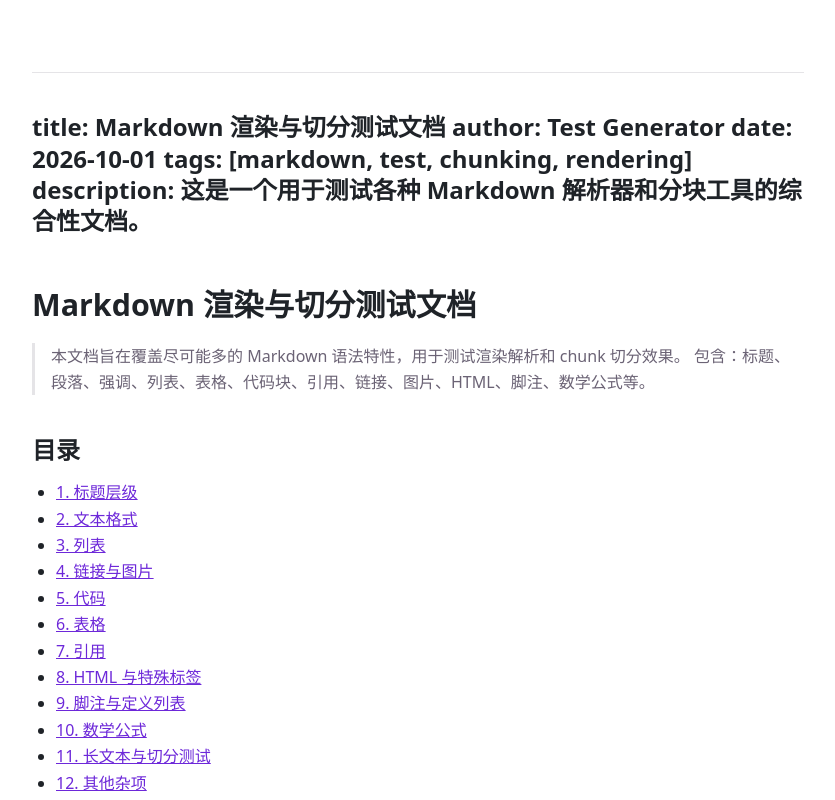
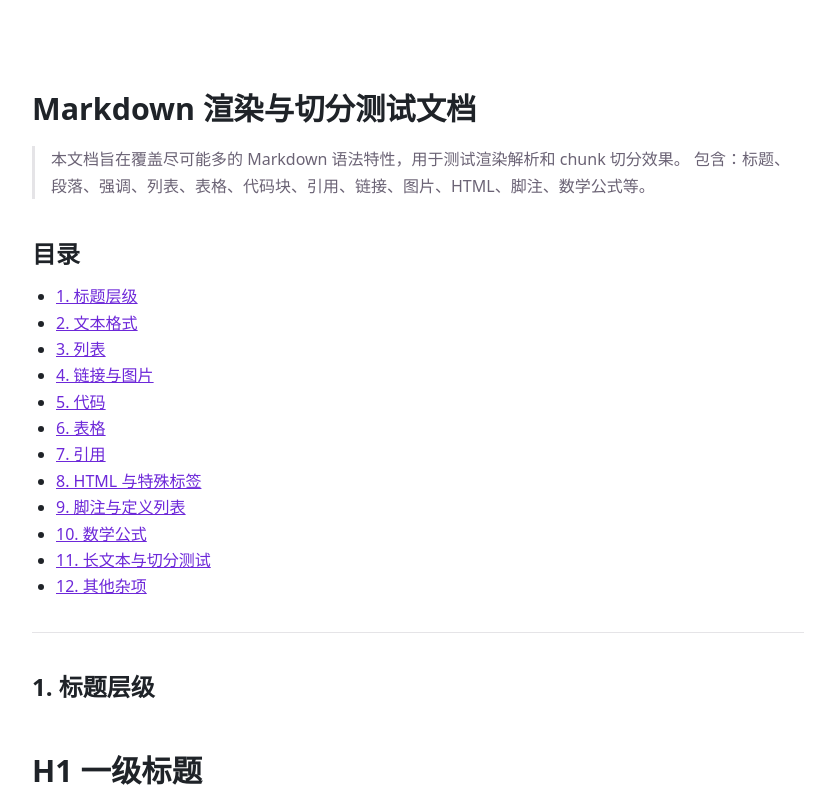
Before and after one commit to Refone/Markdown-Tools, a React (Vite) app: page / in a window 1280 px wide. Shown: the top 800 px of the page, without its empty margins (222-1057 px from the left). Built offline with nearby package versions, Linux system fonts and the light colour scheme.

Commit message:
dev(view): 剥掉源文件中的 md frontmatter

```diff
--- a/src/App.tsx
+++ b/src/App.tsx
@@ -17,11 +17,18 @@ import markdown from '../asset/sample.md?raw'
 
 import './App.css'
 
+// 首部的 frontmatter 不是 Markdown（CommonMark 里没有这个语法），
+// 所以要在交给 react-markdown 之前自己剥掉。逐段解释见 README。
+const FRONTMATTER = /^\uFEFF?---[ \t]*\r?\n[\s\S]*?\r?\n---[ \t]*(?:\r?\n|$)/
+
 export default function App() {
+  // 只影响喂给解析器的字符串；markdown 原文件本身没有被改动
+  const body = markdown.replace(FRONTMATTER, '')
+
   return (
     <div className="page">
       {/* children 就是 markdown 字符串本身 */}
-      <ReactMarkdown>{markdown}</ReactMarkdown>
+      <ReactMarkdown>{body}</ReactMarkdown>
     </div>
   )
 }
```
Also changed, not shown: 1 other file (tests, documents, lock files or other folders).
